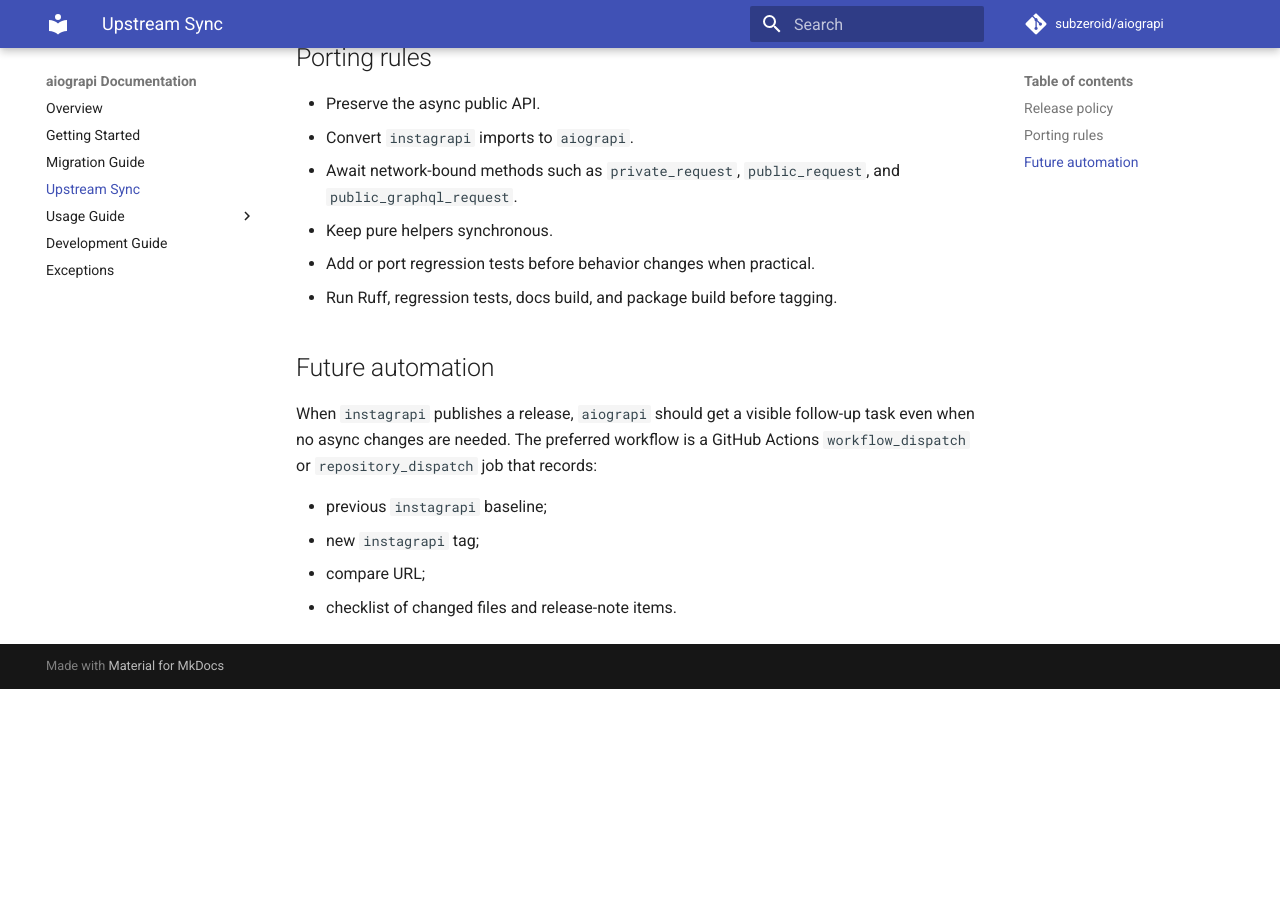
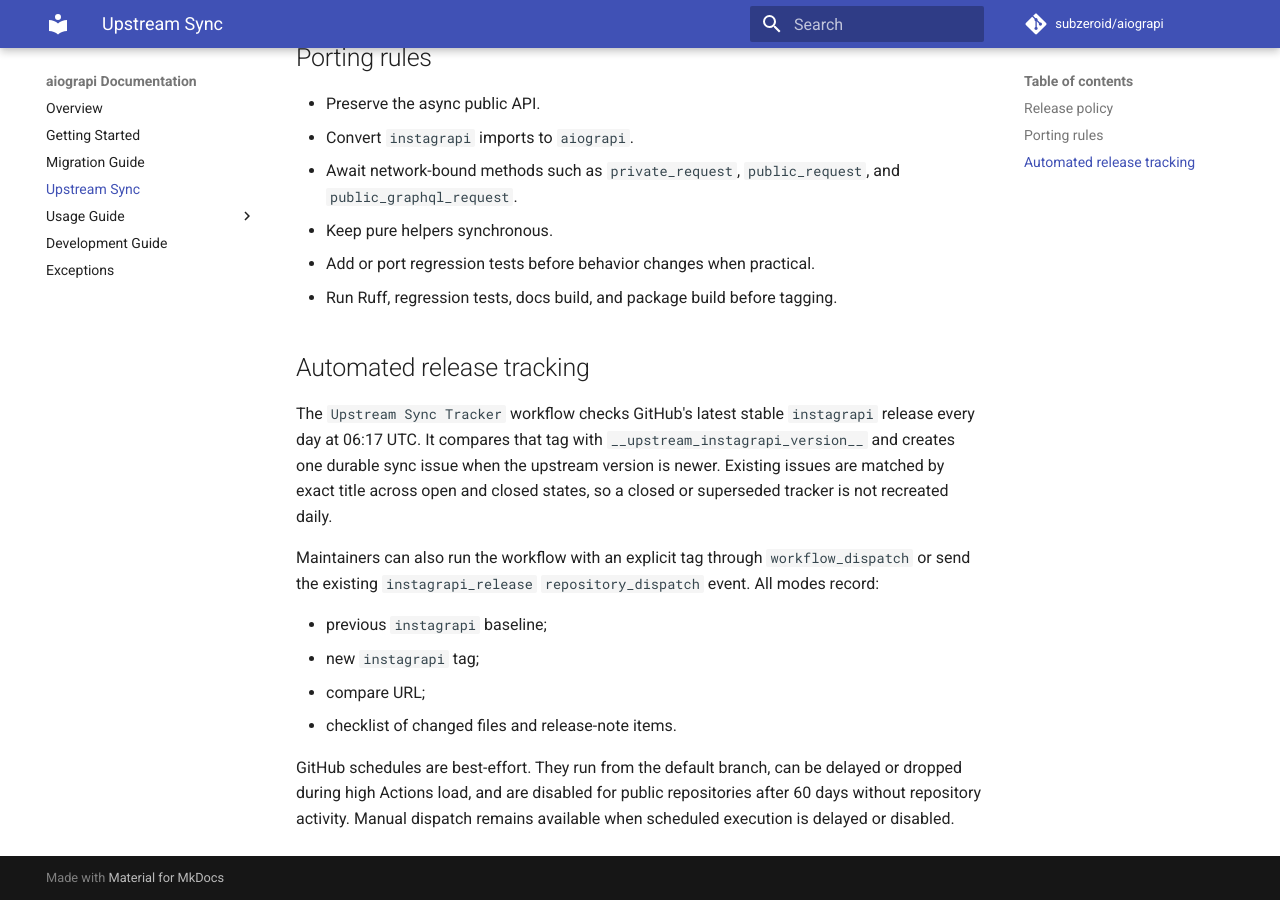
Before and after one commit to subzeroid/aiograpi, an MkDocs documentation site: the page built from docs/upstream-sync.md, in a window 1280 px wide and 900 px high, scrolled down 2438 px. Built offline with MkDocs 1.6.1 and Material for MkDocs 9.7.7, drawn with Linux system fonts in a browser that asks for light colours; comment, search, counter and statistics services are not loaded; the version menu is left out; before the commit the page ends 3127 px from its top, so only the background shows below that.

Commit message:
docs: explain automatic upstream tracking

```diff
--- a/docs/upstream-sync.md
+++ b/docs/upstream-sync.md
@@ -52,13 +52,24 @@ For the 2026-05 sync, the public releases are `aiograpi 0.9.0` and newer.
 - Add or port regression tests before behavior changes when practical.
 - Run Ruff, regression tests, docs build, and package build before tagging.
 
-## Future automation
+## Automated release tracking
 
-When `instagrapi` publishes a release, `aiograpi` should get a visible follow-up
-task even when no async changes are needed. The preferred workflow is a GitHub
-Actions `workflow_dispatch` or `repository_dispatch` job that records:
+The `Upstream Sync Tracker` workflow checks GitHub's latest stable `instagrapi`
+release every day at 06:17 UTC. It compares that tag with
+`__upstream_instagrapi_version__` and creates one durable sync issue when the
+upstream version is newer. Existing issues are matched by exact title across open
+and closed states, so a closed or superseded tracker is not recreated daily.
+
+Maintainers can also run the workflow with an explicit tag through
+`workflow_dispatch` or send the existing `instagrapi_release`
+`repository_dispatch` event. All modes record:
 
 - previous `instagrapi` baseline;
 - new `instagrapi` tag;
 - compare URL;
 - checklist of changed files and release-note items.
+
+GitHub schedules are best-effort. They run from the default branch, can be delayed
+or dropped during high Actions load, and are disabled for public repositories
+after 60 days without repository activity. Manual dispatch remains available when
+scheduled execution is delayed or disabled.
```
